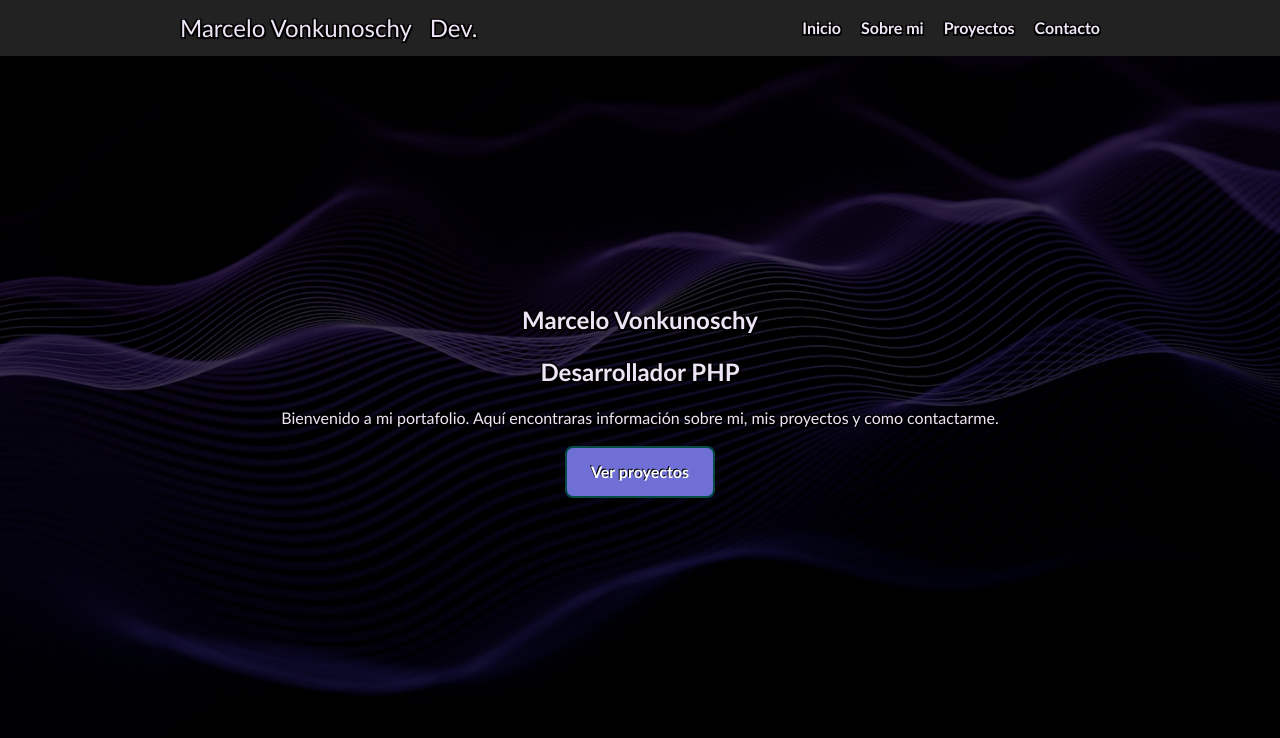
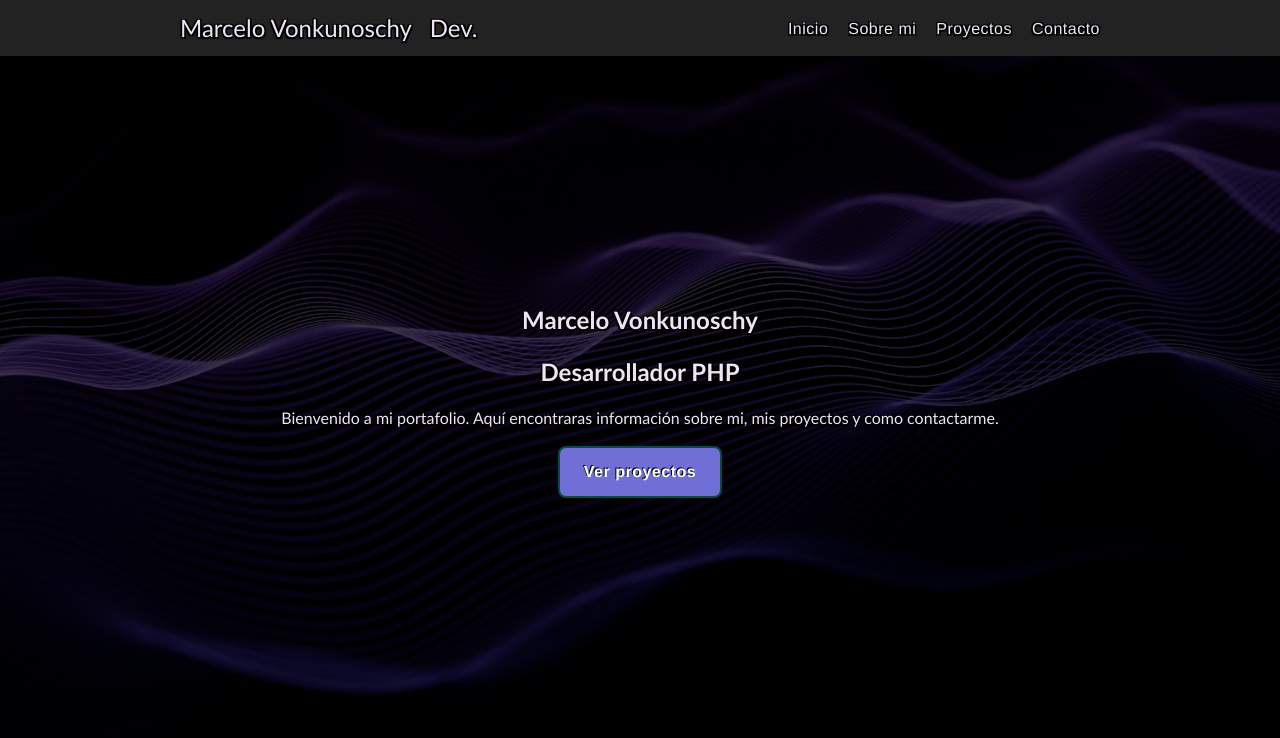
Before and after one commit to marcevonku/portafolio-MarceloVonkunoschy, a PHP site: page / in a window 1280 px wide. Shown: the top 738 px of the page. Run offline with PHP 8.4, Linux system fonts and the light colour scheme.

Commit message:
modificamos la fuente de menú y botones

```diff
--- a/assets/css/styles.css
+++ b/assets/css/styles.css
@@ -294,7 +294,9 @@ body.contacto::before {
   /*color: white;*/
   color:#ede4f5;/*#e5b0f0;/*#C0C0C0; /*#fbe471;*/
   text-decoration: none;
-  font-weight: bold;
+  font-family: 'Helvetica Neue', Helvetica, Arial, sans-serif;
+  font-weight: 500;
+  letter-spacing: 0.5px;
 }
 
 .nav-links li a:hover {
@@ -304,7 +306,9 @@ body.contacto::before {
 .nav-links a {
   text-decoration: none;
   color: #6dd8f3;
-  font-weight: bold;
+  font-family: 'Helvetica Neue', Helvetica, Arial, sans-serif;
+  font-weight: 500;
+  letter-spacing: 0.5px;
 }
 
 .nav-links a:hover {
@@ -473,7 +477,9 @@ body.contacto::before {
   padding: 12px 24px;
   text-decoration: none;
   border-radius: 8px;
-  font-weight: bold;
+  font-family: 'Helvetica Neue', Helvetica, Arial, sans-serif;
+  font-weight: 600;
+  letter-spacing: 0.5px;
   border: 2px solid #064b46; /* borde marrón oscuro */
 }
 
```
